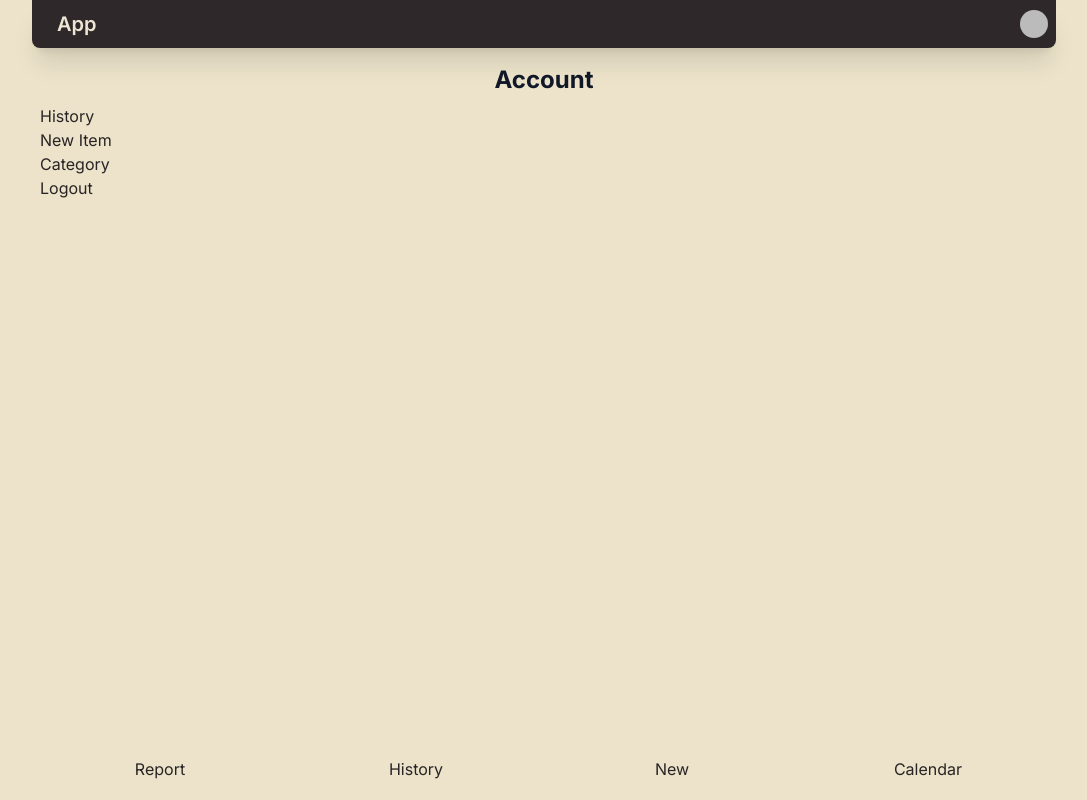
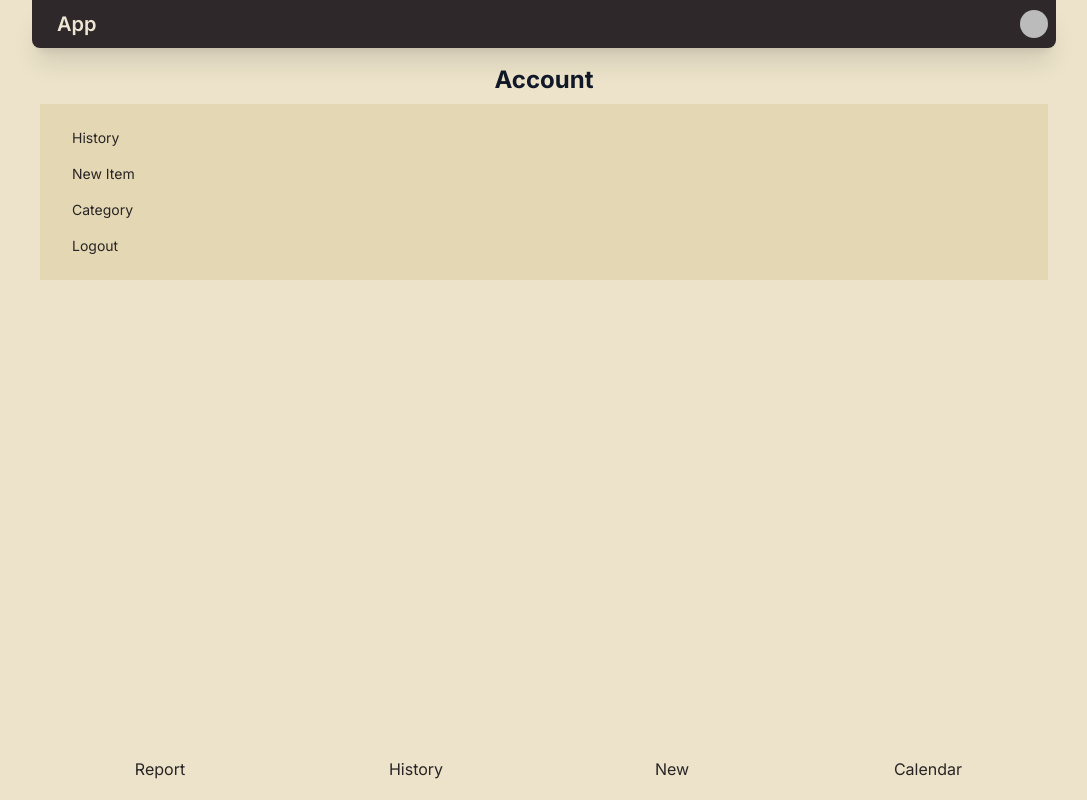
Before and after one commit to rc-code-jp/expense-management-app, a Next.js app: page /account in a window 1280 px wide. Shown: the whole page, without its empty margins (96-1183 px from the left). Built offline with nearby package versions, Linux system fonts and the light colour scheme; no server answers; sample sign-in values are in the browser's storage.

Commit message:
fix logout2

```diff
--- a/src/app/(auth)/auth/logout/page.tsx
+++ /dev/null
@@ -1,32 +0,0 @@
-"use client";
-
-import { signOut } from "next-auth/react";
-import { useRouter } from "next/navigation";
-import { useEffect, useState } from "react";
-
-export default function Page() {
-	const router = useRouter();
-	const [mounted, setMounted] = useState(false);
-
-	useEffect(() => {
-		if (mounted) return;
-		setMounted(true);
-		const confirmed = confirm("Are you sure you want to sign out?");
-		if (confirmed) {
-			signOut()
-				.then((_) => _)
-				.catch((e) => e)
-				.then(() => {
-					router.push("/account");
-				});
-		} else {
-			router.push("/account");
-		}
-	}, [router, mounted]);
-
-	return (
-		<div className="flex size-full items-center justify-center">
-			<span className="loading loading-spinner loading-lg" />
-		</div>
-	);
-}
--- a/src/app/(default)/account/page.tsx
+++ b/src/app/(default)/account/page.tsx
@@ -1,4 +1,5 @@
 import { PageTitle } from "@/components/layout/PageTitle";
+import { LogoutButton } from "@/features/auth/components/LogoutButton";
 import Link from "next/link";
 
 export default function Page() {
@@ -6,18 +7,20 @@ export default function Page() {
 		<div>
 			<PageTitle>Account</PageTitle>
 			<div>
-				<div>
-					<Link href="/history">History</Link>
-				</div>
-				<div>
-					<Link href="/items/create">New Item</Link>
-				</div>
-				<div>
-					<Link href="/categories">Category</Link>
-				</div>
-				<div>
-					<Link href="/auth/logout">Logout</Link>
-				</div>
+				<ul className="menu min-h-full w-full bg-base-200 p-4 text-base-content">
+					<li>
+						<Link href="/history">History</Link>
+					</li>
+					<li>
+						<Link href="/items/create">New Item</Link>
+					</li>
+					<li>
+						<Link href="/categories">Category</Link>
+					</li>
+					<li>
+						<LogoutButton />
+					</li>
+				</ul>
 			</div>
 		</div>
 	);
--- /dev/null
+++ b/src/features/auth/components/LogoutButton/index.tsx
@@ -0,0 +1,21 @@
+"use client";
+
+import { signOut } from "next-auth/react";
+
+export function LogoutButton() {
+	const logout = () => {
+		const confirmed = confirm("Are you sure you want to logout?");
+		if (confirmed) {
+			signOut({ callbackUrl: "/auth/login" });
+		} else {
+			// フォーカスを外す
+			(document.activeElement as HTMLElement)?.blur();
+		}
+	};
+
+	return (
+		<button type="button" onClick={logout}>
+			Logout
+		</button>
+	);
+}
```
